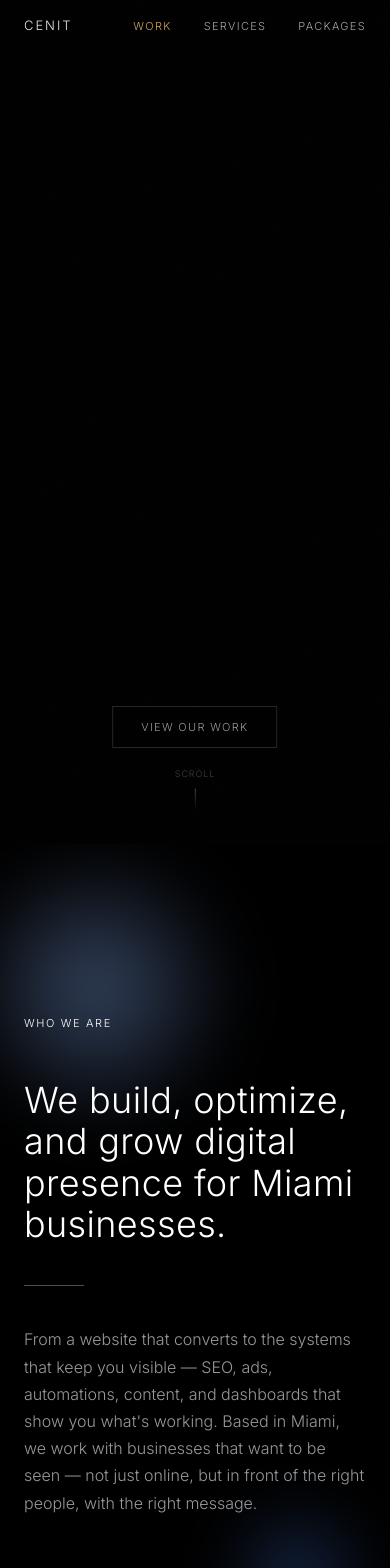
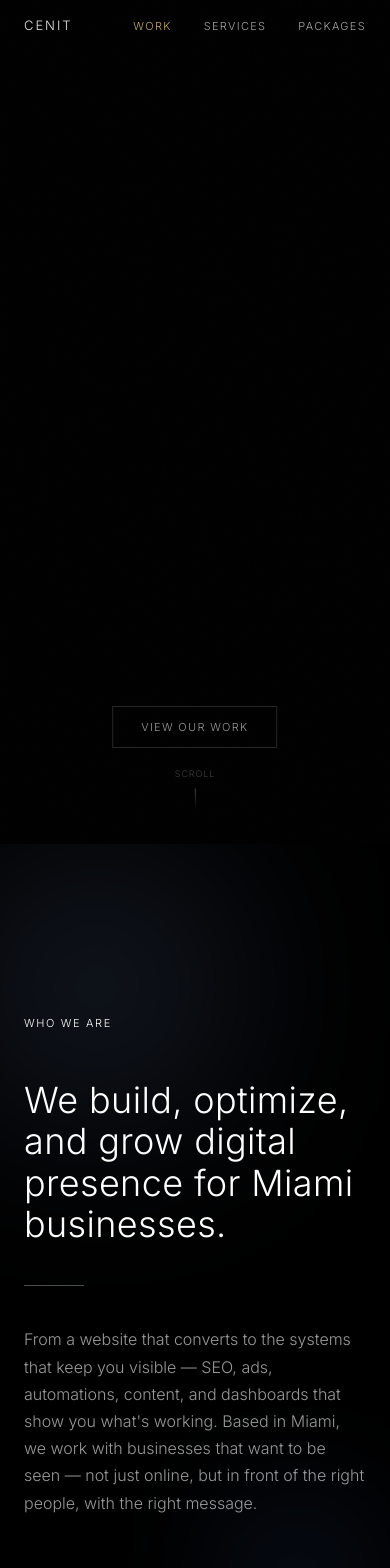
Before and after one commit to grijalvapadilla93/cenit-digital-projects, a Next.js app: page / in a window 390 px wide. Shown: the top 1568 px of the page. Built offline with nearby package versions, Linux system fonts and the light colour scheme; a web font is replaced by a local one.

Commit message:
fix: title visible on mobile (no gsap opacity), gradient orbs mobile fix

```diff
--- a/app/globals.css
+++ b/app/globals.css
@@ -37,10 +37,8 @@ body::before {
   background-repeat: repeat;
   background-size: 256px 256px;
 }
-/* Disable noise texture on mobile for performance */
 @media (max-width: 767px) {
   body::before { opacity: 0.015; background-size: 512px 512px; }
-  .gradient-orb { filter: blur(30px) !important; }
 }
 
 ::selection {
@@ -188,8 +186,3 @@ body::before {
 .hover-char:hover {
   transform: translateY(-2px);
 }
-
-@media (max-width: 767px) {
-  body::before { opacity: 0.015; background-size: 512px 512px; }
-  .gradient-orb { filter: blur(30px) !important; }
-}
--- a/components/Hero.tsx
+++ b/components/Hero.tsx
@@ -30,7 +30,7 @@ export function Hero() {
       gsap.set([img1Ref.current, img2Ref.current, img3Ref.current], { opacity: 0, y: 80, rotate: -8, scale: 0.9 });
       gsap.set(labelRef.current, { opacity: 0, y: 15 });
       const titleLines = textRef.current?.querySelectorAll<HTMLElement>(".hero-title-line");
-      if (titleLines) gsap.set(titleLines, { opacity: 0, y: 30 });
+      if (titleLines) gsap.set(titleLines, { y: 30 }); // don't hide with opacity — let them be visible
       gsap.set(ctaRef.current, { opacity: 0, y: 20 });
       gsap.set(scrollIndicatorRef.current, { opacity: 0 });
 
@@ -43,7 +43,7 @@ export function Hero() {
         }, "-=0.5")
         .to(labelRef.current, { opacity: 1, y: 0, duration: 0.8, ease: "power2.out" }, "-=0.8")
         .to(titleLines, {
-          opacity: 1, y: 0,
+          y: 0,
           duration: 0.9, ease: "power3.out", stagger: 0.2,
         }, "-=0.3")
         .to(ctaRef.current, { opacity: 1, y: 0, duration: 0.6, ease: "power2.out" }, "-=0.2")
```
